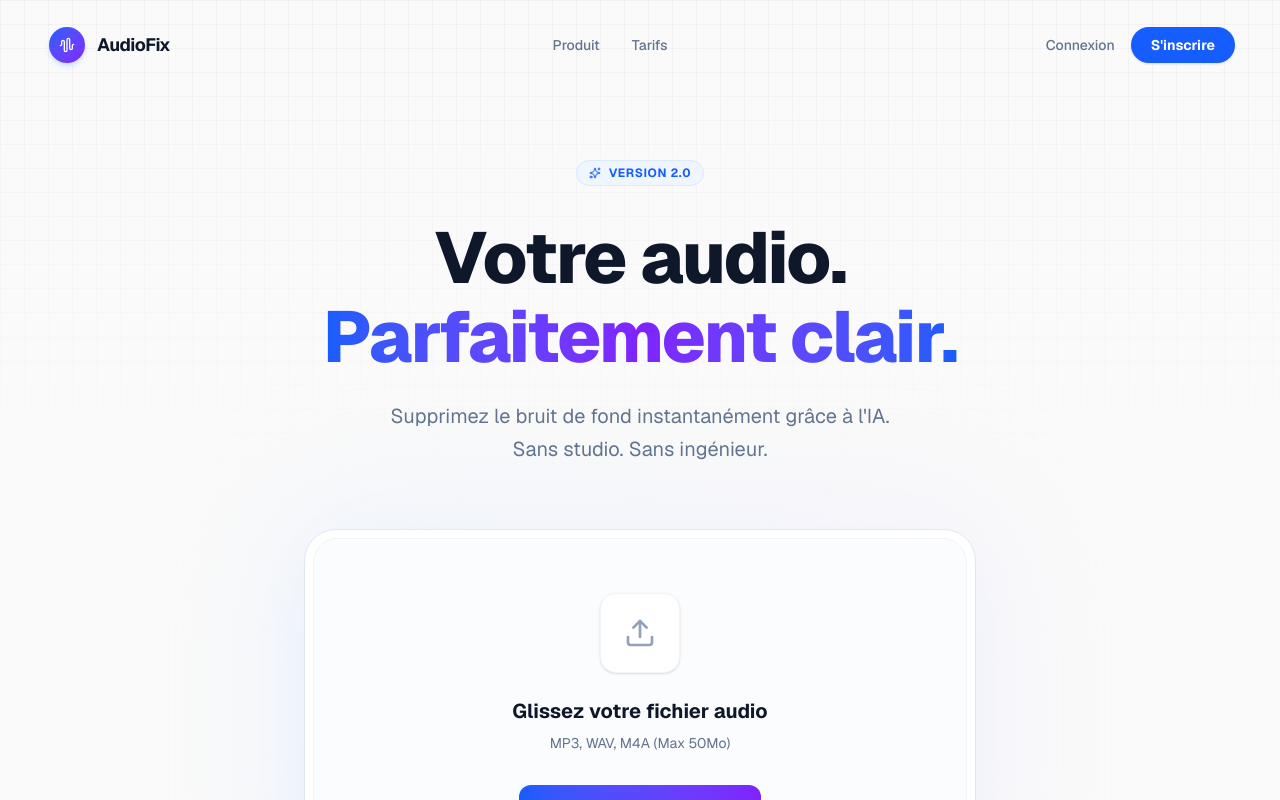
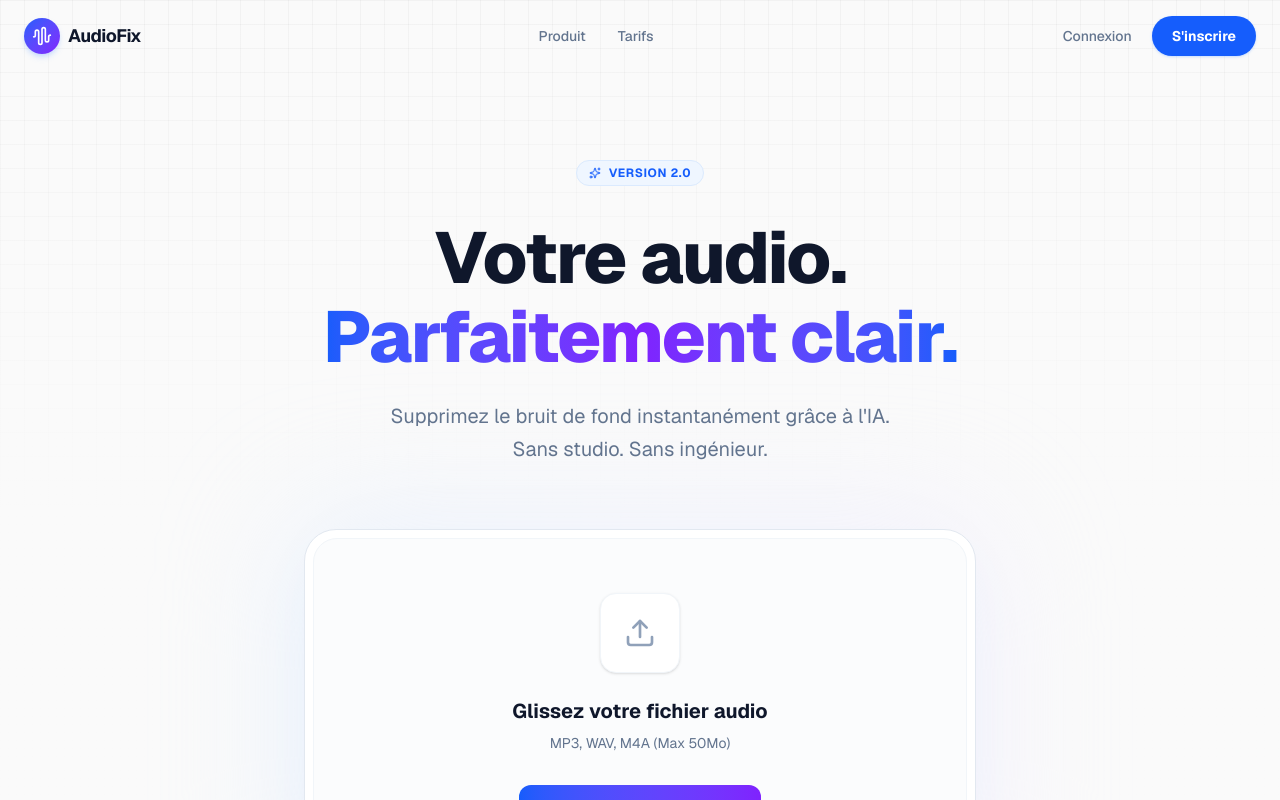
Before and after one commit to mohadzfr/audio-cleaner-saas, a Next.js app: page / in a window 1280 px wide. Shown: the top 800 px of the page. Built offline with nearby package versions, Linux system fonts and the light colour scheme.

Commit message:
Redesign complet + dynamic island V6

```diff
--- a/app/page.tsx
+++ b/app/page.tsx
@@ -1,7 +1,7 @@
 "use client";
 
 import { useState, useEffect } from "react";
-import { Upload, Bot, CheckCircle2, AudioWaveform, Zap, Shield, X, Sparkles, ArrowRight } from "lucide-react";
+import { Upload, Wand2, CheckCircle2, AudioWaveform, Zap, Shield, X, Sparkles, ArrowRight, Bot } from "lucide-react";
 import { motion, AnimatePresence, useScroll } from "framer-motion";
 
 export default function Home() {
@@ -90,96 +90,81 @@ export default function Home() {
       )}
       </AnimatePresence>
 
-      {/* --- DYNAMIC ISLAND CONTAINER (Nouvelle Architecture) --- */}
-      {/* Ce container prend toute la largeur et gère le centrage sans 'transform', ce qui est beaucoup plus fluide */}
-      <div className="fixed top-0 left-0 right-0 z-50 flex justify-center items-start pointer-events-none pt-4 px-4 md:pt-6">
+      {/* --- DYNAMIC ISLAND NAVBAR (Version Stabilisée & Responsive) --- */}
+      <div className="fixed top-0 left-0 right-0 z-50 flex justify-center items-start pt-0 pointer-events-none">
         <motion.nav
-          layout // La magie pour la fluidité
+          layout
           initial={false}
           animate={isScrolled ? "scrolled" : "top"}
           variants={{
             top: {
               width: "100%",
-              maxWidth: "1280px",
-              borderRadius: "0px",
-              padding: "0.75rem 1.5rem",
-              backgroundColor: "rgba(255, 255, 255, 0)", // Invisible en haut
-              border: "1px solid transparent",
-              y: -10
+              maxWidth: "100%",
+              marginTop: 0,
+              borderRadius: 0,
+              padding: "1rem 1.5rem",
+              backgroundColor: "rgba(255, 255, 255, 0)",
+              borderBottom: "1px solid rgba(0,0,0,0.0)"
             },
             scrolled: {
-              width: "fit-content",
-              maxWidth: "92%", // Sécurité mobile
-              borderRadius: "100px",
-              padding: "0.5rem 0.75rem", // Compact quand scrollé
-              backgroundColor: "rgba(255, 255, 255, 0.85)", // Glassmorphism
+              width: "92%", // Responsive mobile
+              maxWidth: "500px", // Max sur PC
+              marginTop: 16,
+              borderRadius: 100,
+              padding: "0.75rem 1.25rem",
+              backgroundColor: "rgba(255, 255, 255, 0.9)",
               backdropFilter: "blur(12px)",
-              border: "1px solid rgba(0,0,0,0.08)",
-              boxShadow: "0 8px 20px -6px rgba(0,0,0,0.1)",
-              y: 0
+              borderBottom: "1px solid rgba(0,0,0,0.1)",
+              border: "1px solid rgba(0,0,0,0.1)",
+              boxShadow: "0 10px 30px -10px rgba(0,0,0,0.1)"
             }
           }}
-          // Physique de ressort "Apple" (pas de rebond exagéré, juste lisse)
-          transition={{ type: "spring", stiffness: 200, damping: 30, mass: 1 }}
-          className="flex items-center justify-between pointer-events-auto overflow-hidden gap-4 md:gap-8"
+          // SECRET DE FLUIDITÉ : Stiffness (vitesse) et Damping (freinage) ajustés pour éviter le tremblement
+          transition={{ type: "spring", stiffness: 200, damping: 30, mass: 0.8 }}
+          className="flex items-center justify-between pointer-events-auto overflow-hidden"
         >
             {/* LOGO */}
-            <motion.div layout className="flex items-center gap-3 font-bold text-lg tracking-tight cursor-pointer shrink-0 pl-2" onClick={() => window.scrollTo({top: 0, behavior: 'smooth'})}>
+            <div className="flex items-center gap-2 font-bold text-lg tracking-tight cursor-pointer shrink-0" onClick={() => window.scrollTo({top: 0, behavior: 'smooth'})}>
               <div className="w-9 h-9 bg-gradient-to-br from-blue-600 to-violet-600 rounded-full flex items-center justify-center shadow-md shadow-blue-500/20">
-                <AudioWaveform className="w-4 h-4 text-white" />
+                <AudioWaveform className="w-5 h-5 text-white" />
               </div>
+              {/* Sur mobile, on cache le texte AudioFix quand c'est scrollé pour gagner de la place */}
               <motion.span
                 layout
-                animate={{
-                  width: isScrolled ? 0 : "auto",
-                  opacity: isScrolled ? 0 : 1,
-                  marginRight: isScrolled ? 0 : 4
-                }}
-                className="whitespace-nowrap overflow-hidden text-slate-900"
+                className={`whitespace-nowrap overflow-hidden text-slate-900 ${isScrolled ? 'hidden sm:block' : 'block'}`}
               >
                 AudioFix
               </motion.span>
-            </motion.div>
+            </div>
 
-            {/* MENU (Disparaît au scroll) */}
+            {/* MENU PC (Caché sur mobile) */}
             <motion.div
               layout
-              animate={{
-                width: isScrolled ? 0 : "auto",
-                opacity: isScrolled ? 0 : 1,
-                display: isScrolled ? "none" : "flex"
-              }}
+              animate={{ opacity: isScrolled ? 0 : 1, display: isScrolled ? "none" : "flex" }}
               className="hidden md:flex items-center gap-8 text-sm font-medium text-slate-500 overflow-hidden"
             >
               <button onClick={() => scrollToSection('upload')} className="hover:text-blue-600 transition-colors whitespace-nowrap">Produit</button>
               <button onClick={() => scrollToSection('pricing')} className="hover:text-blue-600 transition-colors whitespace-nowrap">Tarifs</button>
             </motion.div>
 
-            {/* BOUTONS ACTION */}
-            <motion.div layout className="flex items-center gap-2 shrink-0 pr-1">
-              <motion.button
-                 layout
-                 animate={{
-                   width: isScrolled ? 0 : "auto",
-                   opacity: isScrolled ? 0 : 1,
-                   display: isScrolled ? "none" : "block",
-                   marginRight: isScrolled ? 0 : 8
-                 }}
+            {/* BOUTONS DROITE */}
+            <div className="flex items-center gap-2 shrink-0">
+              {/* FIX MOBILE : Le bouton Connexion disparaît sur petit écran */}
+              <button
                  onClick={() => setShowModal(true)}
-                 className="text-slate-500 hover:text-blue-600 text-sm font-medium transition-colors overflow-hidden whitespace-nowrap hidden sm:block"
+                 className="text-slate-500 hover:text-blue-600 text-sm font-medium transition-colors hidden sm:block px-3"
               >
                 Connexion
-              </motion.button>
+              </button>
 
               <motion.button
                 layout
                 onClick={() => setShowModal(true)}
-                className={`rounded-full font-bold text-sm transition-colors shadow-sm whitespace-nowrap flex items-center justify-center ${isScrolled ? 'w-9 h-9 p-0 bg-slate-900 text-white hover:bg-black' : 'px-5 py-2 bg-blue-600 text-white hover:bg-blue-700'}`}
+                className="px-5 py-2.5 bg-blue-600 text-white rounded-full font-bold text-sm hover:bg-blue-700 transition-colors shadow-sm shadow-blue-500/20 whitespace-nowrap"
               >
-                {/* Astuce : On change le texte en icône quand c'est scrollé pour gagner de la place sur mobile */}
-                {isScrolled ? <ArrowRight className="w-4 h-4" /> : "S'inscrire"}
+                S'inscrire
               </motion.button>
-            </motion.div>
+            </div>
         </motion.nav>
       </div>
 
@@ -318,7 +303,7 @@ export default function Home() {
         </div>
       </div>
 
-      {/* --- FEATURES --- */}
+      {/* --- FEATURES (Colored) --- */}
       <div className="py-24 px-6 bg-white">
         <div className="max-w-5xl mx-auto grid md:grid-cols-3 gap-8">
           {[
@@ -337,7 +322,7 @@ export default function Home() {
         </div>
       </div>
 
-      {/* --- PRICING --- */}
+      {/* --- PRICING (Colored) --- */}
       <div id="pricing" className="py-24 px-6 border-t border-slate-100 bg-slate-50/50">
          <div className="max-w-4xl mx-auto text-center">
              <h2 className="text-3xl font-bold text-slate-900 mb-16">Tarifs Simples</h2>
@@ -354,7 +339,7 @@ export default function Home() {
                      <button onClick={() => scrollToSection('upload')} className="w-full py-3 rounded-xl border-2 border-slate-200 font-bold text-slate-700 hover:border-blue-600 hover:text-blue-600 transition-all">Commencer</button>
                  </div>
 
-                 {/* PRO */}
+                 {/* PRO (Blue Gradient Card) */}
                  <div className="p-8 rounded-[2rem] bg-gradient-to-b from-blue-600 to-violet-900 text-white text-left relative shadow-2xl shadow-blue-900/30 transform hover:scale-[1.02] transition-all">
                      <div className="absolute top-0 right-0 bg-white/20 px-4 py-1 rounded-bl-2xl rounded-tr-[2rem] text-xs font-bold uppercase">Populaire</div>
                      <div className="text-blue-200 font-medium mb-2">Créateur Pro</div>
```
